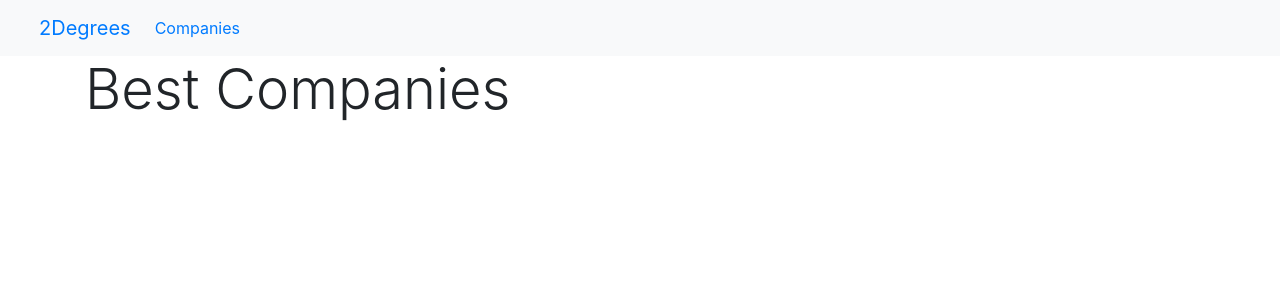
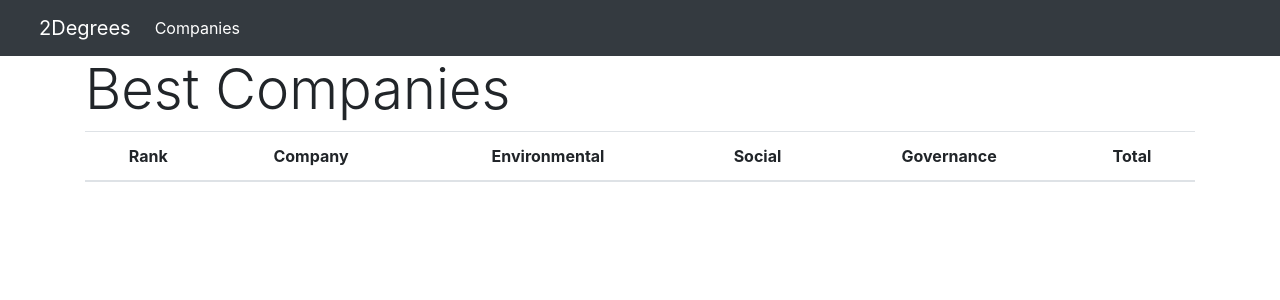
Before and after one commit to johnathan-booy/2Degrees, a Flask app: page /companies/best in a window 1280 px wide. Shown: the top 300 px of the page. Run offline with Flask 2, Linux system fonts and the light colour scheme; lists and menus that the app fills with data are empty.

Commit message:
Change list to table, and display ESG

```diff
--- a/static/css/style.css
+++ b/static/css/style.css
@@ -1,6 +1,7 @@
 .logo {
 	display: flex;
 	justify-content: center;
+	align-items: center;
 	width: 3.5rem;
 	height: 3.5rem;
 	border-radius: 50%;
@@ -12,3 +13,11 @@
 	margin: auto;
 	width: 85%;
 }
+
+.table-inner {
+	height: 70px;
+}
+
+.esg-bubble {
+	border-radius: 50%;
+}
--- a/static/js/best.js
+++ b/static/js/best.js
@@ -1,4 +1,4 @@
-$companyList = $("#company-list");
+$companiesTable = $("#companies-table tbody");
 
 async function getBestCompanies() {
 	const resp = await axios.get("/api/companies/ranked/best/e");
@@ -6,35 +6,69 @@ async function getBestCompanies() {
 	return companies;
 }
 
-async function populateList() {
+async function getESGRanges() {
+	const resp = await axios.get("/api/esg/ranges");
+	const ranges = resp.data.ranges;
+	return ranges;
+}
+
+async function populateCompaniesTable() {
 	const companies = await getBestCompanies();
-	for (const company of companies) {
-		$listItem = makeListItem(company);
-		$companyList.append($listItem);
+	const esgRanges = await getESGRanges();
+	for (let i = 0; i < companies.length; i++) {
+		const company = companies[i];
+		const $tr = makeCompanyTr(i, company, esgRanges);
+		$companiesTable.append($tr);
 	}
 }
 
-function makeListItem(company) {
-	website = company.profile.website;
-	const $listItem = $(`<a href="${website}">`);
-	$listItem.addClass("list-group-item");
-	$listItem.addClass("list-group-item-action");
+function makeCompanyTr(idx, company, esgRanges) {
+	const $tr = $(`<tr>`);
 
-	$profile = makeProfileOverview(company.profile);
+	const $rank = makeRankTd(idx + 1);
+	const $profile = makeProfileTd(company.profile);
+	const $e = makeESGTd("environmental", company, esgRanges);
+	const $s = makeESGTd("social", company, esgRanges);
+	const $g = makeESGTd("governance", company, esgRanges);
+	const $t = makeESGTd("total", company, esgRanges);
 
-	$listItem.append($profile);
-	return $listItem;
+	$tr.append($rank);
+	$tr.append($profile);
+	$tr.append($e);
+	$tr.append($s);
+	$tr.append($g);
+	$tr.append($t);
+
+	return $tr;
 }
 
-function makeProfileOverview(profile) {
-	$profile = $("<div class='row'>");
-	$leftDiv = $("<div>");
-	$rightDiv = $("<div>");
-	$logo = makeLogo(profile.website);
-	$symbol = $("<div>");
-	$name = $("<div>");
+function makeRankTd(rank) {
+	const $td = $("<td>");
+	const $innerDiv = $("<div>");
+	const $span = $("<span>");
 
-	$profile.addClass("");
+	$innerDiv.addClass(
+		"table-inner d-flex justify-content-center align-items-center"
+	);
+
+	$span.text(rank);
+
+	$innerDiv.append($span);
+	$td.append($innerDiv);
+
+	return $td;
+}
+
+function makeProfileTd(profile) {
+	const $td = $("<td>");
+	const $innerDiv = $("<div>");
+	const $leftDiv = $("<div>");
+	const $rightDiv = $("<div>");
+	const $logo = makeLogo(profile);
+	const $symbol = $("<div>");
+	const $name = $("<div>");
+
+	$innerDiv.addClass("table-inner d-flex justify-content-start");
 	$leftDiv.addClass("px-2 d-flex flex-column justify-content-center");
 	$rightDiv.addClass("px-2 d-flex flex-column justify-content-center");
 	$symbol.addClass("h4");
@@ -46,28 +80,83 @@ function makeProfileOverview(profile) {
 	$rightDiv.append($symbol);
 	$rightDiv.append($name);
 
-	$profile.append($leftDiv);
-	$profile.append($rightDiv);
+	$innerDiv.append($leftDiv);
+	$innerDiv.append($rightDiv);
 
-	return $profile;
+	$td.append($innerDiv);
+
+	return $td;
 }
 
-function makeLogo(url) {
-	// Get domain
-	domain = new URL(url);
-	domain = domain.hostname.replace("www.", "");
-
+function makeLogo(profile) {
 	// Create the div
-	$div = $(`<div>`);
+	const $div = $(`<div>`);
 	$div.addClass("logo");
 
-	// Create the img
-	$img = $("<img>");
-	$img.attr("src", `https://logo.clearbit.com/${domain}`);
+	// Insert image if available
+	try {
+		let domain = new URL(profile.website);
+		domain = domain.hostname.replace("www.", "");
 
-	$div.append($img);
+		const $img = $("<img>");
+		$img.attr("src", `https://logo.clearbit.com/${domain}`);
+		$div.append($img);
+	} catch (error) {
+		console.log(error);
+		const $inner = $("<div class='text-muted'>");
+		$inner.text(profile.symbol[0]);
+		$div.append($inner);
+	}
 
 	return $div;
 }
 
-populateList();
+function makeESGTd(type, company, esgRanges) {
+	const $td = $("<td>");
+
+	type = type.toLowerCase();
+
+	const range = esgRanges[type];
+	if (!range) {
+		return $td;
+	}
+	const { min, max } = range;
+
+	const score = company.esg_ratings.scores[type + "_score"];
+	const size = `${parseInt(((score - min) / (max - min)) * 50) + 20}px`;
+	console.log(size);
+
+	// Make elements
+
+	const $innerDiv = $("<div>")
+		.addClass("table-inner d-flex justify-content-center align-items-center")
+		.appendTo($td);
+	const $esgBubble = $("<div>")
+		.addClass("esg-bubble d-flex align-items-center justify-content-center")
+		.css("height", size)
+		.css("width", size)
+		.appendTo($innerDiv);
+	const $esgText = $("<span>")
+		.addClass("text-white")
+		.text(score)
+		.appendTo($esgBubble);
+
+	switch (type) {
+		case "environmental":
+			$esgBubble.addClass("bg-success");
+			break;
+		case "social":
+			$esgBubble.addClass("bg-warning");
+			break;
+		case "governance":
+			$esgBubble.addClass("bg-danger");
+			break;
+		case "total":
+			$esgBubble.addClass("bg-primary");
+			break;
+	}
+
+	return $td;
+}
+
+populateCompaniesTable();
--- a/templates/best.html
+++ b/templates/best.html
@@ -11,6 +11,20 @@
 
 <div id="company-list" class="list-group"></div>
 
+<table id="companies-table" class="table">
+    <thead class="text-center">
+        <tr>
+            <th scope="col">Rank</th>
+            <th scope="col">Company</th>
+            <th scope="col">Environmental</th>
+            <th scope="col">Social</th>
+            <th scope="col">Governance</th>
+            <th scope="col">Total</th>
+        </tr>
+    </thead>
+    <tbody></tbody>
+</table>
+
 {% endblock %}
 
 {% block script %}
--- a/templates/navbar.html
+++ b/templates/navbar.html
@@ -1,4 +1,4 @@
-<nav class="navbar navbar-expand-md bg-light">
+<nav class="navbar navbar-dark navbar-expand-md bg-dark">
     <div class="container-fluid mx-2">
         <a class="navbar-brand" href="/">2Degrees</a>
         <button class="navbar-toggler" type="button" data-bs-toggle="collapse" data-bs-target="#navbarSupportedContent"
```
